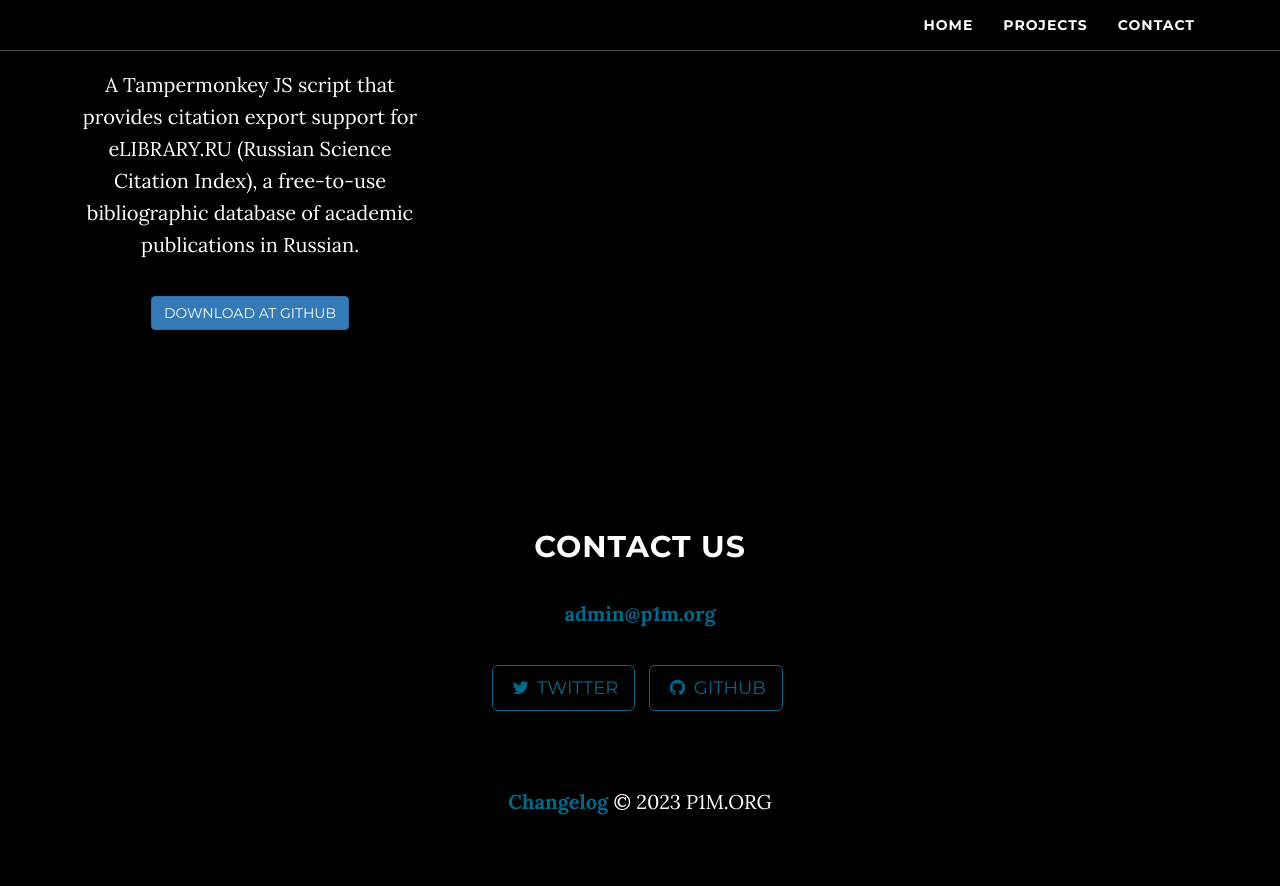
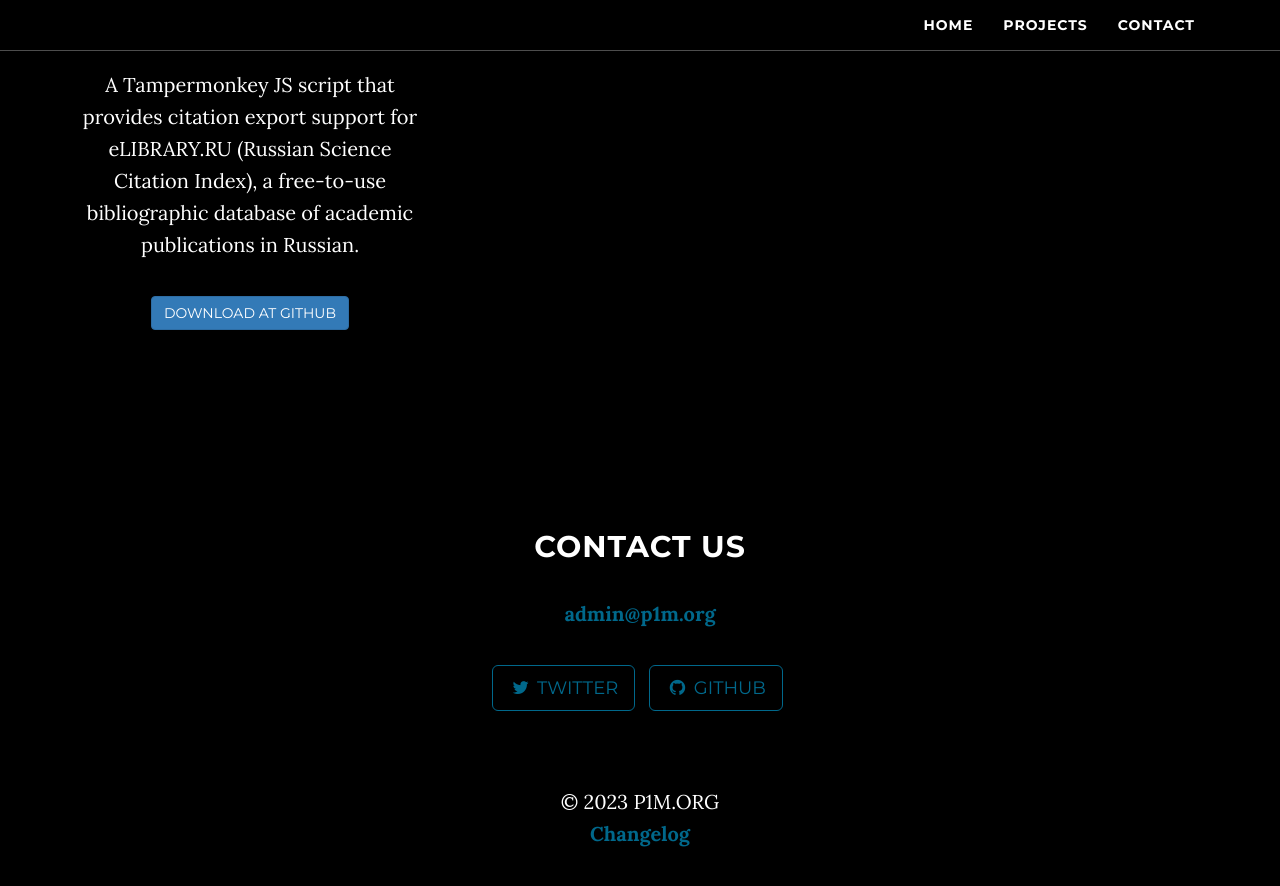
Before and after one commit to p1m-ortho/p1m.github.io, a Jekyll site: the page built from index.html, in a window 1280 px wide and 900 px high, scrolled down 2009 px. Shown: the top 886 px of the window. Built offline with Jekyll 4.4.1, drawn with Linux system fonts in a browser that asks for light colours.

```diff
--- a/_includes/footer.html
+++ b/_includes/footer.html
@@ -1,6 +1,7 @@
     <!-- Footer -->
     <footer>
         <div class="container text-center">
-            <p><a href="https://github.com/p1m-ortho/p1m.github.io/commits/master{{ page.path | relative_url }}">Changelog</a> &copy; 20{{ site.time | date: '%y' }} {{ site.footer }}</p>
+            <p>&copy; 20{{ site.time | date: '%y' }} {{ site.footer }}</p>
+            <p><a href="https://github.com/p1m-ortho/p1m.github.io/commits/main/">Changelog</a></p>
         </div>
     </footer>
```
